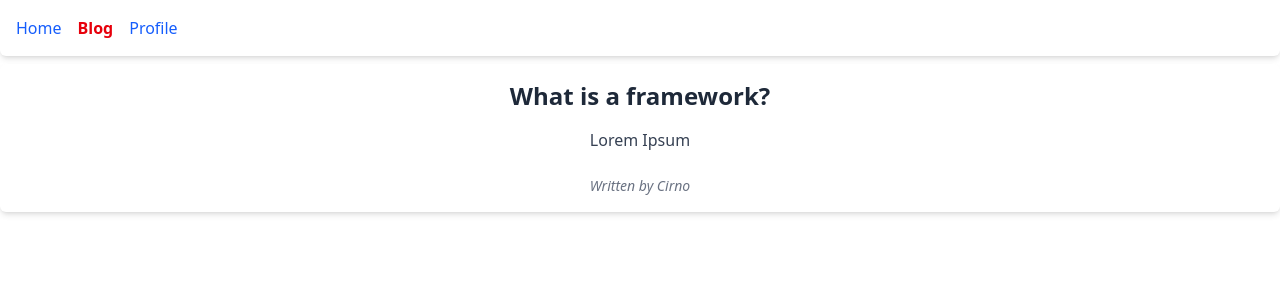
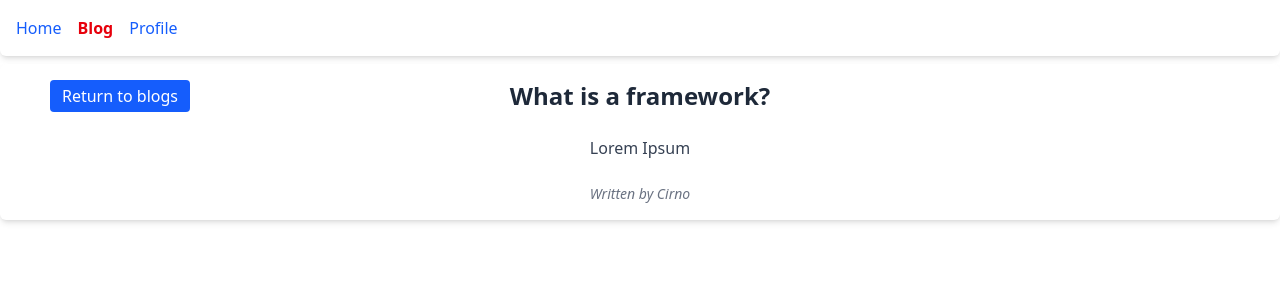
Before and after one commit to WenceslaoGutierrez/Platzi_React_Router, a React (Vite) app: page /#/blog/what-is-a-framework in a window 1280 px wide. Shown: the top 300 px of the page. Built offline with nearby package versions, Linux system fonts and the light colour scheme.

Commit message:
Return to blogs usando useNavigate.

```diff
--- a/src/App.tsx
+++ b/src/App.tsx
@@ -1,6 +1,3 @@
-import { useState } from 'react'
-import reactLogo from './assets/react.svg'
-import viteLogo from '/vite.svg'
 import './App.css'
 import { HashRouter, Route, Routes } from 'react-router-dom'
 import Menu from './components/Menu'
--- a/src/components/Blog/index.tsx
+++ b/src/components/Blog/index.tsx
@@ -17,9 +17,7 @@ const Blog = () =>{
           <h1 className="text-3xl font-bold text-gray-800 mb-6">Blog</h1>
           <ul className="space-y-4">
             {blogData.map((post) => (
-              <li key={post.slug}>
-                <BlogLink post={post} />
-              </li>
+                <BlogLink key={post.slug} post={post} />
             ))}
           </ul>
         </div>
--- a/src/components/BlogPost/index.tsx
+++ b/src/components/BlogPost/index.tsx
@@ -1,16 +1,29 @@
-import { useParams } from "react-router-dom";
+import { useNavigate, useParams } from "react-router-dom";
 import { blogData } from "../../data/blogData";
 
 const BlogPost = () => {
     const {slug} = useParams();
     const blogpost = blogData.find(post => post.slug === slug);
+    const navigate = useNavigate();
+
+    const returnToBlog = () => navigate('/blog');
 
     return (
       <>
-        <div className="mx-auto p-4 bg-white shadow-md rounded-md">
-          <h2 className="text-2xl font-bold text-gray-800 mb-4">
-            {blogpost?.title}
-          </h2>
+        <div className="mx-auto p-4 bg-white shadow-md rounded-md relative">
+          <div className="grid grid-cols-12 mb-6">
+            <div className="col-span-2">
+              <button
+                onClick={returnToBlog}
+                className="px-3 py-1 bg-blue-600 text-white rounded hover:bg-blue-700 transition"
+              >
+                Return to blogs
+              </button>
+            </div>
+            <h2 className="col-span-8 text-center text-2xl font-bold text-gray-800">
+              {blogpost?.title}
+            </h2>
+          </div>
           <p className="text-gray-700 mb-6">{blogpost?.content}</p>
           <p className="text-sm text-gray-500 italic">
             Written by {blogpost?.author}
--- a/src/components/Menu/index.tsx
+++ b/src/components/Menu/index.tsx
@@ -1,4 +1,4 @@
-import { NavLink, Link } from "react-router-dom";
+import { NavLink} from "react-router-dom";
 
 const Menu = () => {
     const getLinkClasses = ({ isActive }: { isActive: boolean }) =>
```
